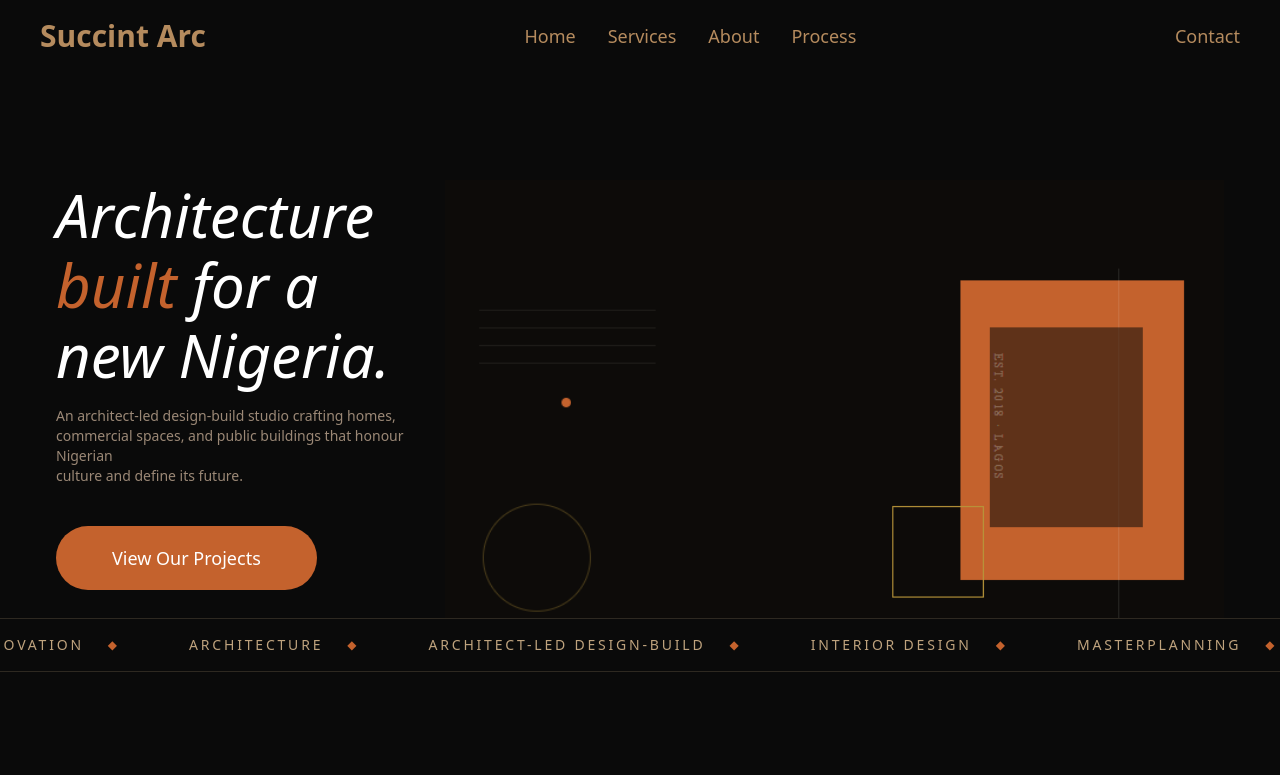
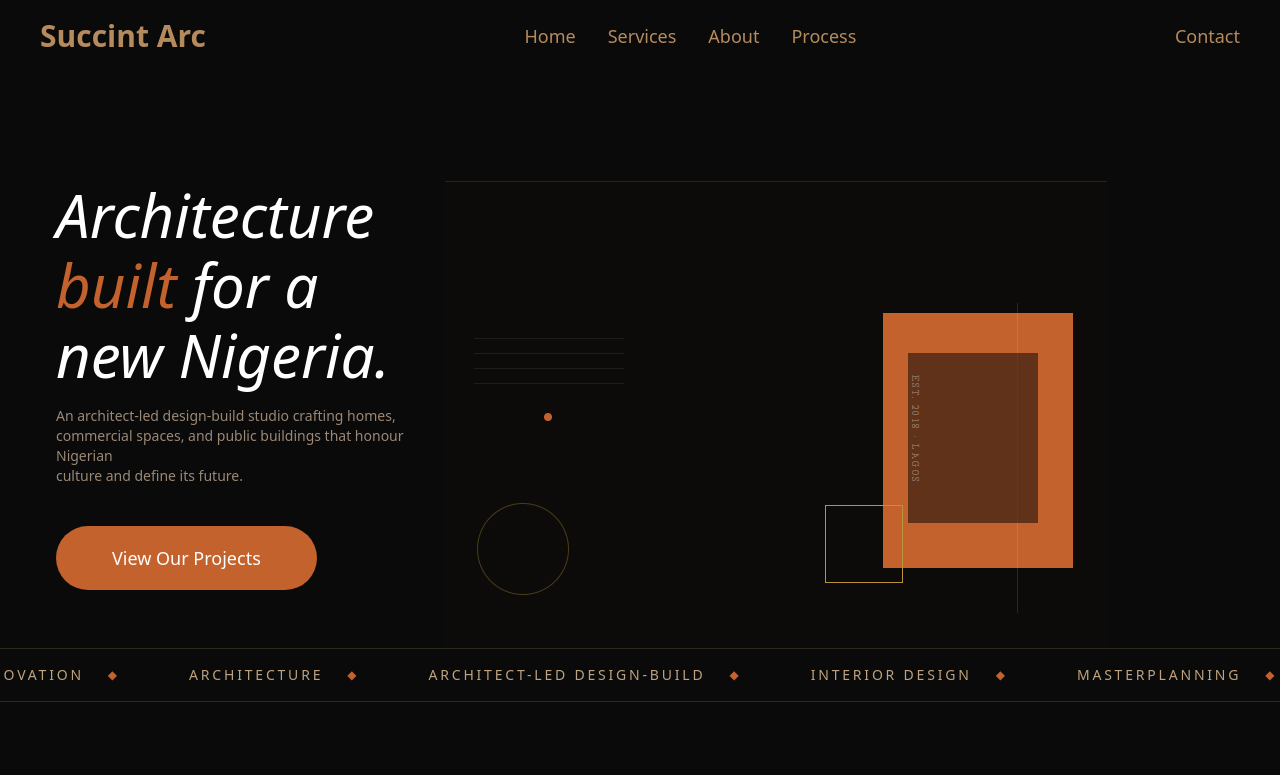
Before and after one commit to olamilekan29/succint-architecture, a React (Vite) app: page / in a window 1280 px wide. Shown: the top 775 px of the page. Built offline with nearby package versions, Linux system fonts and the light colour scheme.

Commit message:
first commit

```diff
--- a/src/Components/Home.jsx
+++ b/src/Components/Home.jsx
@@ -15,7 +15,7 @@ const Home = () => {
             <button className="text-white text-lg mt-10 bg-[#C4622D] px-14 h-16 rounded-full hover:bg-white hover:text-[#C4622D] cursor-pointer transition-all duration-300">View Our Projects </button>
         </div>
     <div className="w-full max-w-4xl mx-auto">
-        <img src={hero} alt="" className="w-full aspect-video object-cover"/>
+        <img src={hero} alt="" />
     </div>
 
 
```
